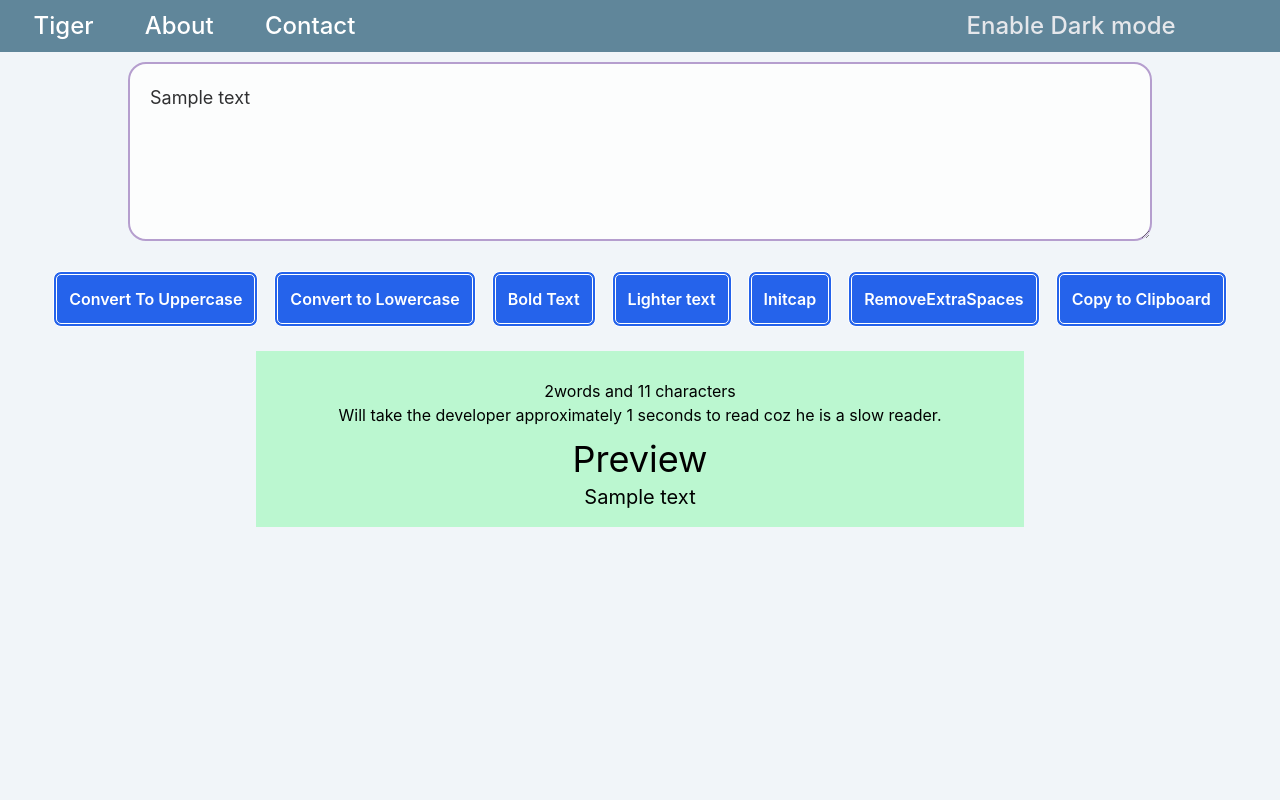
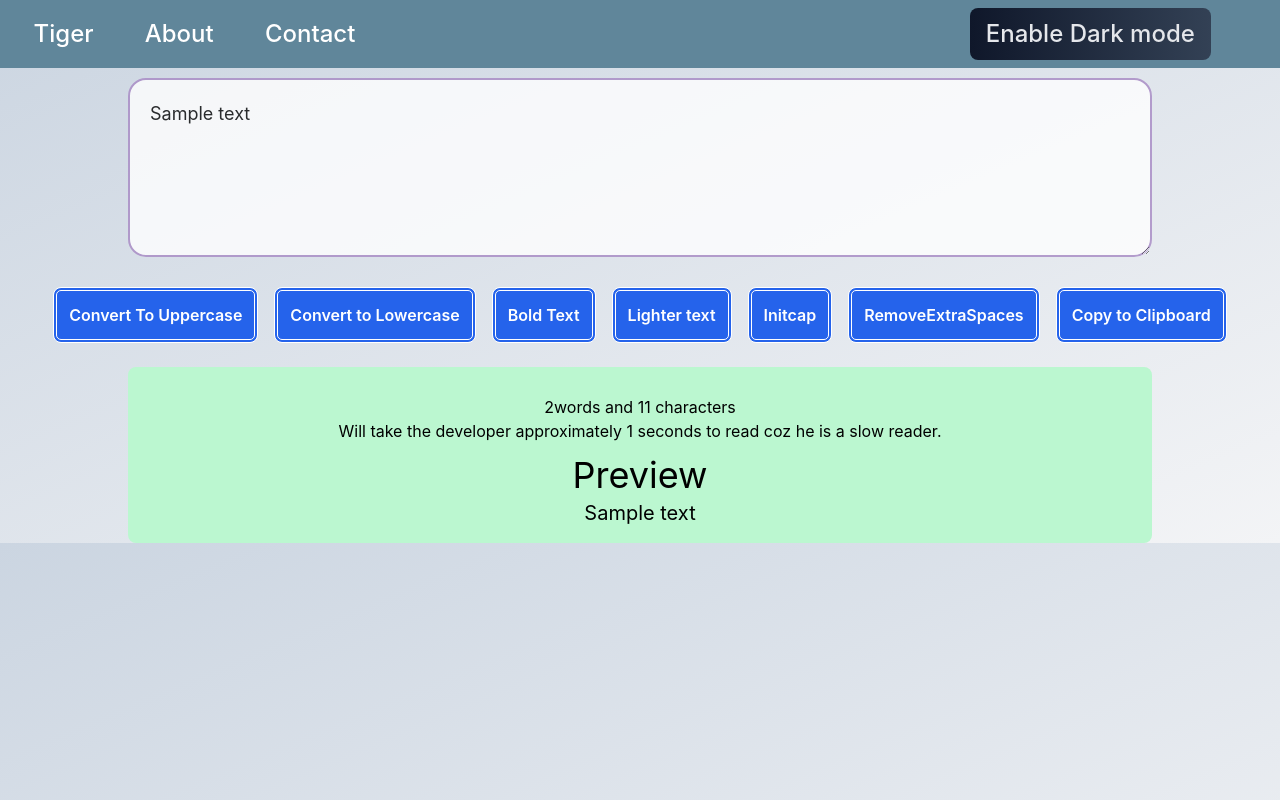
Before and after one commit to contributorsambhav/my-app, a React (Create React App) app: page / in a window 1280 px wide. Built offline with nearby package versions, Linux system fonts and the light colour scheme.

Commit message:
Dark mode button and Preview box CSS improved

```diff
--- a/public/index.html
+++ b/public/index.html
@@ -28,7 +28,7 @@
     -->
     <title>React App</title>
   </head>
-  <body class="bg-slate-100">
+  <body class="bg-gradient-to-br from-slate-300 to-gray-100">
     <noscript>You need to enable JavaScript to run this app.</noscript>
     <div id="root"></div>
     <!--
--- a/src/Components/Navbar.js
+++ b/src/Components/Navbar.js
@@ -9,12 +9,13 @@ export default function Navbar(props) {
     console.log(root);
     count += 1
 if (count%2==0){
-  root.style.filter = "invert(100%)"
+  root.style.filter = "invert(90%)"
   setTgl("Enable Light mode")
 }else{
   root.style.filter = "invert(0%)"
   setTgl("Enable Dark mode")
-}  }
+}
+}
 
   return (
     <div className="App">
@@ -24,7 +25,7 @@ if (count%2==0){
             <li><a href="/">{props.title}</a></li>
             <li><a href="/">About</a></li>
             <li><a href="/">Contact</a></li>
-            <li><button className="text-gray-200 ml-[70vh]" onClick={toggleDark}>{tgl}</button></li>
+            <li><button className="text-gray-200 rounded-lg bg-gradient-to-r from-slate-900 to-slate-700 px-4 py-2 ml-[44vw]" onClick={toggleDark}>{tgl}</button></li>
           </ul>
         </nav>
       </div>
--- a/src/Components/Textform.js
+++ b/src/Components/Textform.js
@@ -130,7 +130,7 @@ export default function Textform() {
           </button>
         </div>
 
-        <div className="analysis mx-auto p-4 w-[60%] bg-green-200">
+        <div className="analysis mx-auto py-4 px-6 rounded-lg w-[80%] bg-green-200">
           <div className="textinfo justify-center my-3 items-center text-center">
             {text.trim().split(" ").length}words and {text.length} characters
             <br></br>
@@ -139,7 +139,7 @@ export default function Textform() {
             coz he is a slow reader.
           </div>
 
-          <div className="preview justify-center items-center text-center">
+          <div className="preview  justify-center items-center text-center">
             <div className="heading my-1 text-4xl">Preview</div>
             <div className="text-xl textpreview">{text}</div>
           </div>
```
